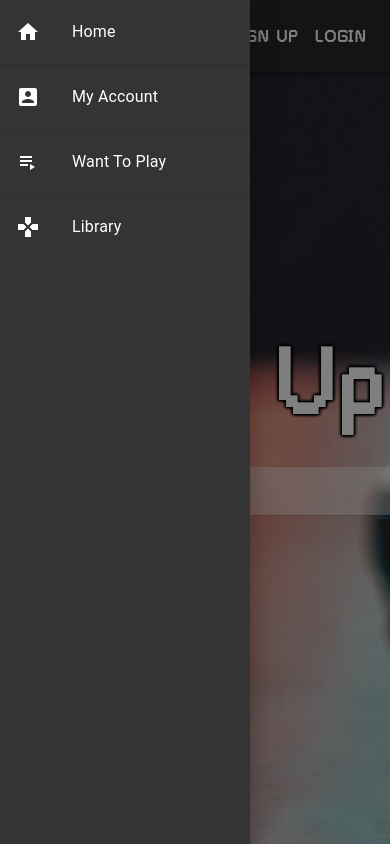
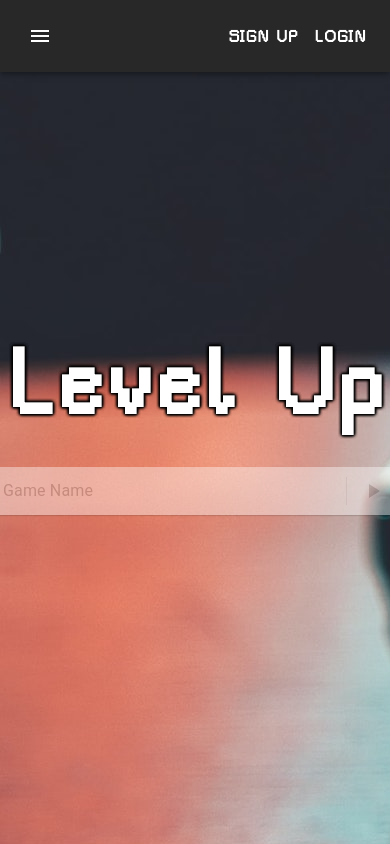
Before and after one commit to SPerkins28/LevelUp-Client, a React (Create React App) app: page / in a window 390 px wide. Built offline with nearby package versions, Linux system fonts and the light colour scheme.

Commit message:
fixed drawer issue and it now only displays when hamburger is clicked and closed when a link is clicked or user clicks outside of the drawer. Still have a style issue where important is required, look at fixing after break

```diff
--- a/src/components/Home/Drawer.tsx
+++ b/src/components/Home/Drawer.tsx
@@ -1,25 +1,21 @@
-import React, {Component} from 'react';
-import clsx from 'clsx';
-import { createStyles, withStyles, WithStyles } from '@material-ui/core/styles';
+import React, { Component } from "react";
+import clsx from "clsx";
+import { createStyles, withStyles, WithStyles } from "@material-ui/core/styles";
 import {
-    Drawer,
+  SwipeableDrawer,
   IconButton,
   List,
   Divider,
   ListItem,
   ListItemIcon,
-    ListItemText
-} from '@material-ui/core';
-import {
-    AccountBox,
-    PlaylistPlay,
-    Games,
-    Home
-} from '@material-ui/icons';
-import MenuIcon from '@material-ui/icons/Menu';
-import './Drawer.css'
+  ListItemText,
+} from "@material-ui/core";
+import { AccountBox, PlaylistPlay, Games, Home } from "@material-ui/icons";
+import MenuIcon from "@material-ui/icons/Menu";
+import "./Drawer.css";
 
-const styles = (theme: any) => createStyles({
+const styles = (theme: any) =>
+  createStyles({
     root: {
       flexGrow: 1,
     },
@@ -30,29 +26,33 @@ const styles = (theme: any) => createStyles({
       width: 250,
     },
     fullList: {
-      width: 'auto',
+      width: "auto",
     },
   });
 
-type Anchor = 'left';
+type Anchor = "left";
 
-interface Props extends WithStyles<typeof styles>{ }
+interface Props extends WithStyles<typeof styles> {}
 
-class SideDrawer extends Component<Props> {
-    constructor(props: any){
-        super(props)
-        this.state= ({
-            left: false
-        })
+interface State {
+  left: boolean;
+}
+
+class SideDrawer extends Component<Props, State> {
+  constructor(props: any) {
+    super(props);
+    this.state = {
+      left: false,
+    };
   }
 
   toggleDrawer = (anchor: Anchor, open: boolean) => (
-        event: React.KeyboardEvent | React.MouseEvent,
+    event: React.KeyboardEvent | React.MouseEvent
   ) => {
     if (
-          event.type === 'keydown' &&
-          ((event as React.KeyboardEvent).key === 'Tab' ||
-            (event as React.KeyboardEvent).key === 'Shift')
+      event.type === "keydown" &&
+      ((event as React.KeyboardEvent).key === "Tab" ||
+        (event as React.KeyboardEvent).key === "Shift")
     ) {
       return;
     }
@@ -62,14 +62,14 @@ class SideDrawer extends Component<Props> {
   list = (anchor: Anchor) => (
     <div
       className={clsx(this.props.classes.list, {
-            [this.props.classes.fullList]: null
+        [this.props.classes.fullList]: null,
       })}
       role="presentation"
       onClick={this.toggleDrawer(anchor, false)}
       onKeyDown={this.toggleDrawer(anchor, false)}
     >
       <List>
-            {['Home'].map((text, index) => (
+        {["Home"].map((text, index) => (
           <ListItem button key={text}>
             <ListItemIcon>{index % 2 === 0 ? <Home /> : <Home />}</ListItemIcon>
             <ListItemText primary={text} />
@@ -78,27 +78,33 @@ class SideDrawer extends Component<Props> {
       </List>
       <Divider />
       <List>
-            {['My Account'].map((text, index) => (
+        {["My Account"].map((text, index) => (
           <ListItem button key={text}>
-                <ListItemIcon>{index % 2 === 0 ? <AccountBox /> : <AccountBox />}</ListItemIcon>
+            <ListItemIcon>
+              {index % 2 === 0 ? <AccountBox /> : <AccountBox />}
+            </ListItemIcon>
             <ListItemText primary={text} />
           </ListItem>
         ))}
       </List>
       <Divider />
       <List>
-            {['Want To Play'].map((text, index) => (
+        {["Want To Play"].map((text, index) => (
           <ListItem button key={text}>
-                <ListItemIcon>{index % 2 === 0 ? <PlaylistPlay /> : <PlaylistPlay />}</ListItemIcon>
+            <ListItemIcon>
+              {index % 2 === 0 ? <PlaylistPlay /> : <PlaylistPlay />}
+            </ListItemIcon>
             <ListItemText primary={text} />
           </ListItem>
         ))}
       </List>
       <Divider />
       <List>
-            {['Library'].map((text, index) => (
+        {["Library"].map((text, index) => (
           <ListItem button key={text}>
-                <ListItemIcon>{index % 2 === 0 ? <Games /> : <Games />}</ListItemIcon>
+            <ListItemIcon>
+              {index % 2 === 0 ? <Games /> : <Games />}
+            </ListItemIcon>
             <ListItemText primary={text} />
           </ListItem>
         ))}
@@ -106,21 +112,27 @@ class SideDrawer extends Component<Props> {
     </div>
   );
 
-    render(){
-        return(
+  render() {
+    return (
       <div>
-                    {(['left'] as Anchor[]).map((anchor: any) => (
+        {(["left"] as Anchor[]).map((anchor: any) => (
           <React.Fragment key={anchor}>
             <IconButton onClick={this.toggleDrawer(anchor, true)}>
               <MenuIcon />
             </IconButton>
-                        <Drawer id="MuiDrawer-paper" anchor={anchor} open={anchor} onClose={this.toggleDrawer(anchor, false)}>
+            <SwipeableDrawer
+              anchor={anchor}
+              open={this.state.left}
+              onClose={this.toggleDrawer(anchor, false)}
+              onOpen={this.toggleDrawer(anchor, true)}
+
+            >
               {this.list(anchor)}
-                        </Drawer>
+            </SwipeableDrawer>
           </React.Fragment>
         ))}
       </div>
-        )
+    );
   }
 }
 
--- a/src/components/Home/Navbar.tsx
+++ b/src/components/Home/Navbar.tsx
@@ -8,7 +8,6 @@ import {
     Grid
 }
 from '@material-ui/core';
-import MenuIcon from '@material-ui/icons/Menu';
 import Drawer from './Drawer';
 import './Navbar.css';
 
--- a/src/components/Home/SearchBar.css
+++ b/src/components/Home/SearchBar.css
@@ -25,3 +25,7 @@ h1 {
     align-items: center;
     margin-right: none;
 }
+
+#playIcon {
+    color: #ACACAC;
+}
--- a/src/components/Home/SearchBar.tsx
+++ b/src/components/Home/SearchBar.tsx
@@ -1,25 +1,26 @@
-import React, { Component } from 'react';
-import { createStyles, withStyles, WithStyles } from '@material-ui/core/styles';
-import Paper from '@material-ui/core/Paper';
-import InputBase from '@material-ui/core/InputBase';
-import Divider from '@material-ui/core/Divider';
-import IconButton from '@material-ui/core/IconButton';
-import PlayArrowIcon from '@material-ui/icons/PlayArrow';
-import Grid from '@material-ui/core/Grid'
-import './SearchBar.css'
+import React, { Component } from "react";
+import { createStyles, withStyles, WithStyles } from "@material-ui/core/styles";
+import Paper from "@material-ui/core/Paper";
+import InputBase from "@material-ui/core/InputBase";
+import Divider from "@material-ui/core/Divider";
+import IconButton from "@material-ui/core/IconButton";
+import PlayArrowIcon from "@material-ui/icons/PlayArrow";
+import Grid from "@material-ui/core/Grid";
+import "./SearchBar.css";
 
 type FetchState = {
   searchTerm: string;
   results: any;
-}
+};
 
-const styles = (theme: any) => createStyles ({
+const styles = (theme: any) =>
+  createStyles({
     root: {
-        marginTop: '3em',
-        marginBottom: '1em',
-        padding: '2px 4px',
-        display: 'flex',
-        alignItems: 'center',
+      marginTop: "3em",
+      marginBottom: "1em",
+      padding: "2px 4px",
+      display: "flex",
+      alignItems: "center",
       width: 400,
     },
     input: {
@@ -35,62 +36,66 @@ const styles = (theme: any) => createStyles ({
     },
   });
 
-interface Props extends WithStyles<typeof styles>{ }
+interface Props extends WithStyles<typeof styles> {}
 
 class SearchBar extends Component<Props, FetchState> {
-    constructor(props: any){
-        super(props)
-        this.state= ({
-            searchTerm: '',
+  constructor(props: any) {
+    super(props);
+    this.state = {
+      searchTerm: "",
       results: [],
-        })
+    };
   }
 
   fetchResults = () => {
-        const baseURL = 'https://api.rawg.io/api/games/';
-        const key = '7a9b89045e734eec9136810c89a04da4';
+    const baseURL = "https://api.rawg.io/api/games/";
+    const key = "7a9b89045e734eec9136810c89a04da4";
     let searchString = `${this.state.searchTerm}`;
-        searchString = searchString.replace(/\s+/g, '-')
+    searchString = searchString.replace(/\s+/g, "-");
     let URL = `${baseURL}${searchString}?key=${key}`;
 
     fetch(URL)
       .then((res) => res.json())
-            .then((data) => {
+      .then((game) => {
         this.setState({
-                    results: data
+          results: game,
         });
-                console.log(data);
-            })
+        console.log(game);
+      });
   };
 
   handleSubmit = (e: any) => {
     e.preventDefault();
     this.setState({
       results: [],
-        })
+    });
     this.fetchResults();
   };
 
   render() {
     const { classes } = this.props;
-          return(
-            <>
-            <Grid item xs={12} id='searchBar'>
+    return (
+      <Grid container>
+        <Grid item xs={12} id="searchBar">
           <h1>Level Up</h1>
-                <Paper component="form" className={classes.root} id='searchBarInput'>
+          <Paper component="form" className={classes.root} id="searchBarInput">
             <InputBase
               className={classes.input}
               placeholder="Game Name"
-                        onChange={(e) => this.setState({searchTerm: e.target.value})}
+              onChange={(e) => this.setState({ searchTerm: e.target.value })}
             />
             <Divider className={classes.divider} orientation="vertical" />
-                    <IconButton type="submit" className={classes.iconButton} onClick={this.handleSubmit} id="magGlass" >
-                        <PlayArrowIcon />
+            <IconButton
+              type="submit"
+              className={classes.iconButton}
+              onClick={this.handleSubmit}
+            >
+              <PlayArrowIcon id='playIcon'/>
             </IconButton>
           </Paper>
         </Grid>
-            </>
-          )
+      </Grid>
+    );
   }
 }
 
```
Also changed, not shown: 1 other file (tests, documents, lock files or other folders). Lines whose indentation alone changed are shown as unchanged.
